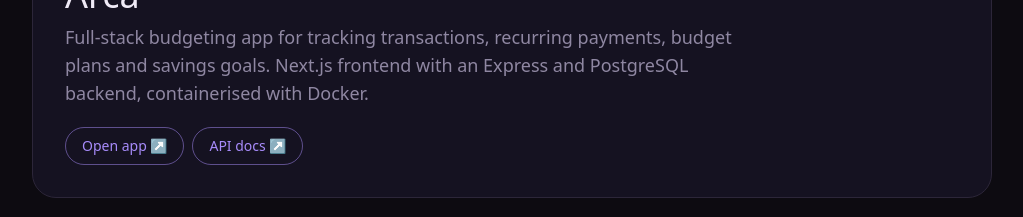
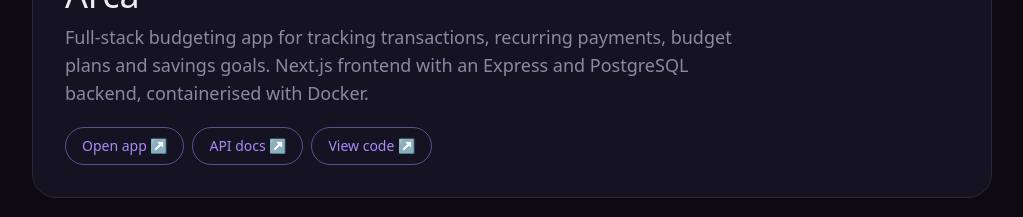
Before and after one commit to KimmyK1/Portfolio, a Next.js app: page / in a window 1280 px wide. Shown: the part 960-1177 px from the top of the page, without its empty margins (128-1151 px from the left). Built offline with nearby package versions, Linux system fonts and the light colour scheme; grey boxes are pictures that could not be loaded.

Commit message:
Link Arca GitHub repo

```diff
--- a/src/site.config.ts
+++ b/src/site.config.ts
@@ -49,6 +49,7 @@ export const config = {
       links: [
         { label: "Open app", href: "https://arcadh.github.io/arca-dh/" },
         { label: "API docs", href: "https://arca-dh-main.onrender.com/api-docs/" },
+        { label: "View code", href: "https://github.com/ArcaDH/arca-dh" },
       ],
     },
     {
```
